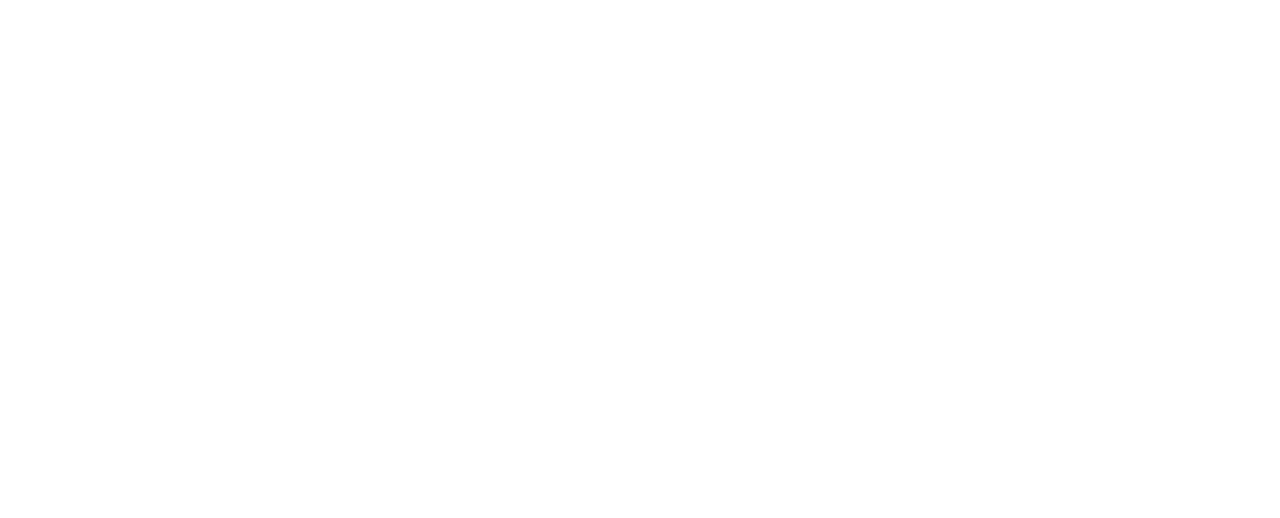
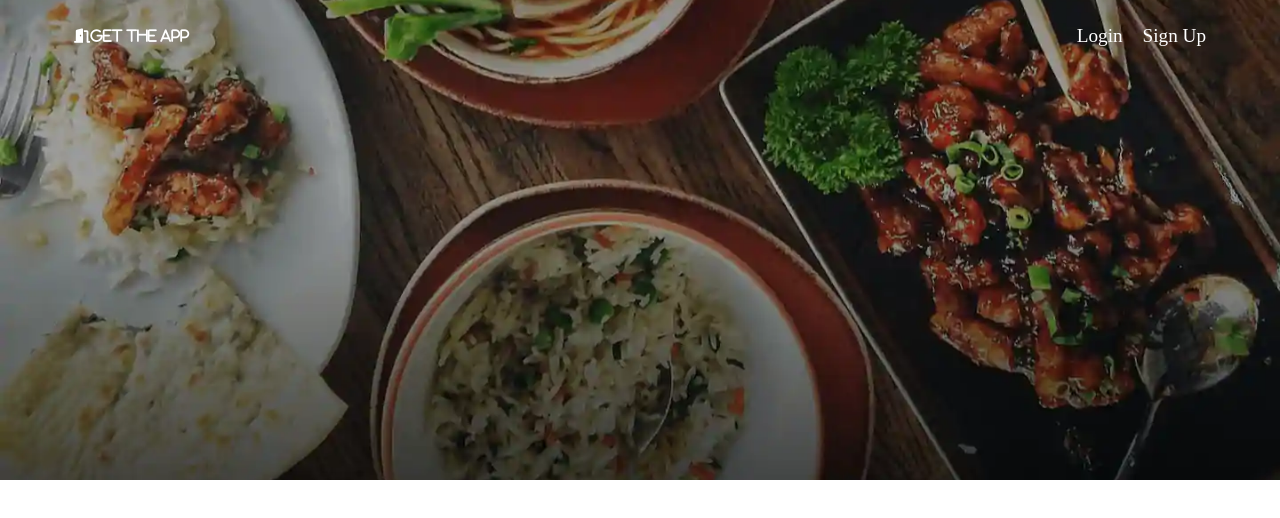
Before and after one commit to thisis-aniket/Zomato-Clone, a plain HTML site: page index.html in a window 1280 px wide. Drawn offline with Linux system fonts and the light colour scheme.

Commit message:
navbar done

```diff
--- a/assets/styles/styles.css
+++ b/assets/styles/styles.css
@@ -9,3 +9,41 @@
 a{
     color: unset;
 }
+
+header{
+    background-image: url("../images/hero.png");
+    background-position: center;
+    background-size: cover;
+    height: 60vh;
+}
+
+/* Header Styles */
+
+/* Navbar Styles */
+nav{
+    display: flex;
+    justify-content: space-between;
+    align-items: center;
+    padding: 25px 0;
+    width: 90%;
+    margin: 0 auto;
+}
+
+nav .nav-item{
+    color: #fff;
+    margin: 0 10px;
+}
+
+nav .container{
+    display: flex;
+}
+
+nav div.app{
+    font-size: .9rem;
+    font-weight: 900;
+}
+
+nav div.container{
+    font-size: 1.2rem;
+    font-weight: 200;
+}
--- a/index.html
+++ b/index.html
@@ -8,9 +8,21 @@
       src="https://kit.fontawesome.com/b862bb0d81.js"
       crossorigin="anonymous"
     ></script>
-    <title>Document</title>
+    <link rel="stylesheet" href="/assets/styles/styles.css">
+    <title>Not Zomato</title>
   </head>
   <body>
+      <header>
+          <nav>
+              <div class="nav-item app">
+                <i class="fas fa-door-open">Get the App</i>
+              </div>
+              <div class="container">
+                <div class="nav-item">Login</div>
+                <div class="nav-item">Sign Up</div>
+              </div>
 
+          </nav>
+      </header>
   </body>
 </html>
```
